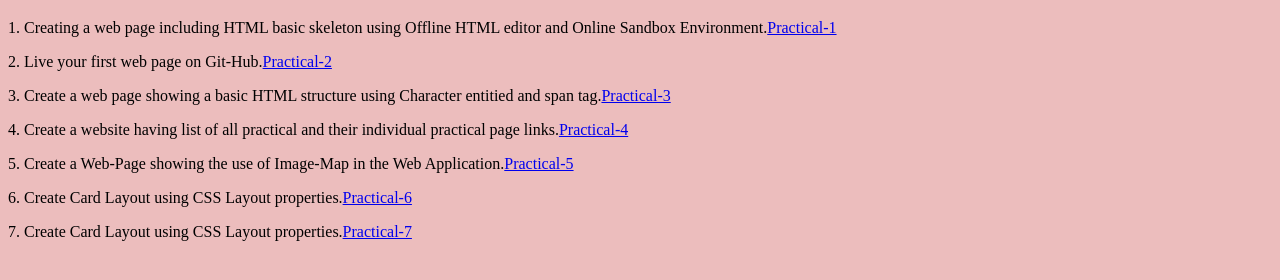
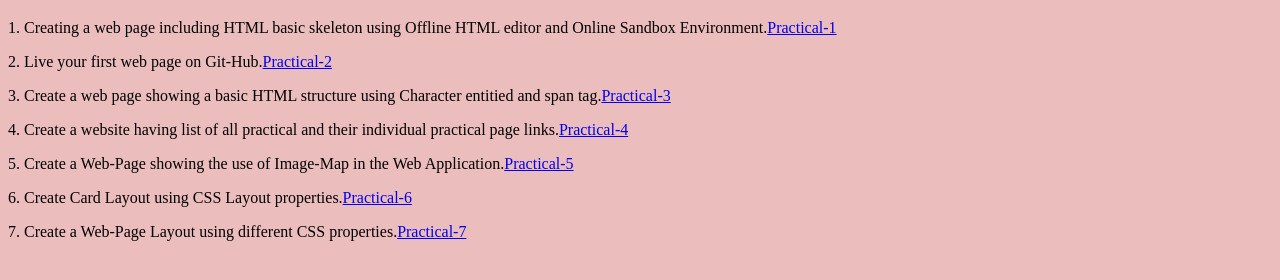
Before and after one commit to paarigupta/FullStack-01, a plain HTML site: page index.html in a window 1280 px wide. Shown: the part 242-522 px from the top of the page. Drawn offline with Linux system fonts and the light colour scheme.

Commit message:
Page Layout

```diff
--- a/index.html
+++ b/index.html
@@ -28,6 +28,6 @@
     <p>4. Create a website having list of all practical and their individual practical page links.<a href="Practicals/Practical-4.html" target="_blank">Practical-4</a></p>
     <p>5. Create a Web-Page showing the use of Image-Map in the Web Application.<a href="Practicals/Practical-5.html" target="_blank">Practical-5</a></p>
     <p>6. Create Card Layout using CSS Layout properties.<a href="Practicals/Practical-6.html" target="_blank">Practical-6</a></p>
-    <p>7. Create Card Layout using CSS Layout properties.<a href="Practicals/Practical-7.html" target="_blank">Practical-7</a></p>
+    <p>7. Create a Web-Page Layout using different CSS properties.<a href="Practicals/Practical-7.html" target="_blank">Practical-7</a></p>
 </body>
 </html>
```
